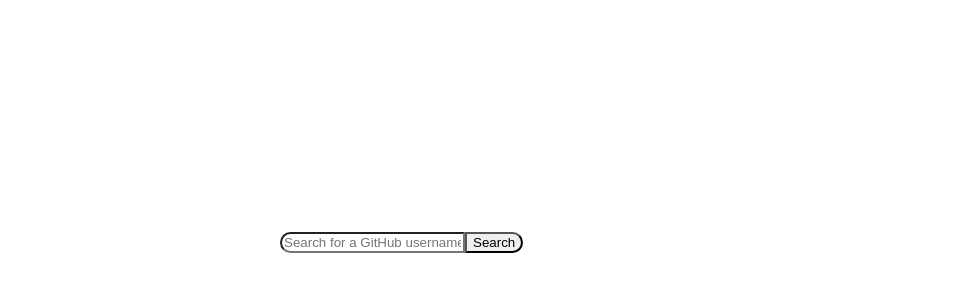
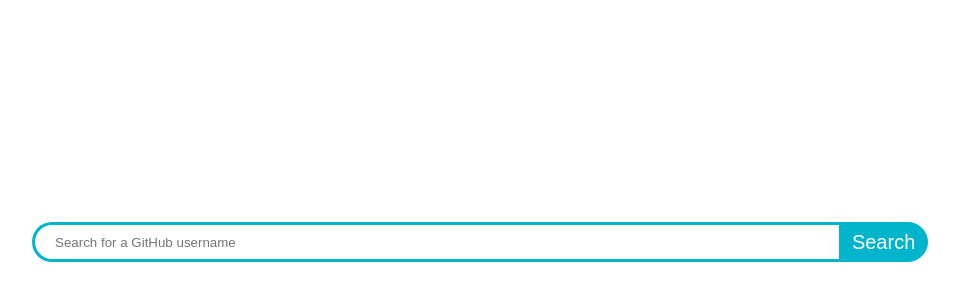
Before and after one commit to biacoronha/github_users, a React (Create React App) app: page / in a window 1280 px wide. Shown: the part 158-458 px from the top of the page, without its empty margins (160-1119 px from the left). Built offline with nearby package versions, Linux system fonts and the light colour scheme.

Commit message:
SearchBar css ajustments

```diff
--- a/src/components/SearchBar.css
+++ b/src/components/SearchBar.css
@@ -3,14 +3,35 @@
     top: 50%;
     left: 50%;
     transform: translate(-50%, -50%);
-    width: 400px;
+    width: 70%;
+}
+
+.search-input {
+    width: 100%;
+    position: relative;
+    display: flex;
 }
 
 input {
+    width: 100%;
+    border: 3px solid #00B4CC;
+    border-right: none;
+    padding: 5px;
+    height: 24px;
     border-radius: 30px 0 0 30px;
+    outline: none;
+    color: #9DBFAF;
+    padding-left: 20px;
 }
 
 button {
-    cursor:pointer;
+    width: 100px;
+    height: 40px;
+    border: 1px solid #00B4CC;
+    background: #00B4CC;
+    text-align: center;
+    color: #fff;
     border-radius: 0 30px 30px 0;
+    cursor: pointer;
+    font-size: 20px;
 }
--- a/src/components/SearchBar.js
+++ b/src/components/SearchBar.js
@@ -11,6 +11,7 @@ export default function SearchBar({input, setInput}) {
 
     return (
         <div className="search">
+            <div className="search-input">
                 <input
                     value={input}
                     placeholder="Search for a GitHub username"
@@ -18,5 +19,6 @@ export default function SearchBar({input, setInput}) {
                 />
                 <button onClick={(e) => searchUser(input)}>Search</button>
             </div>
+        </div>
     );
 }
```
Lines whose indentation alone changed are shown as unchanged.
